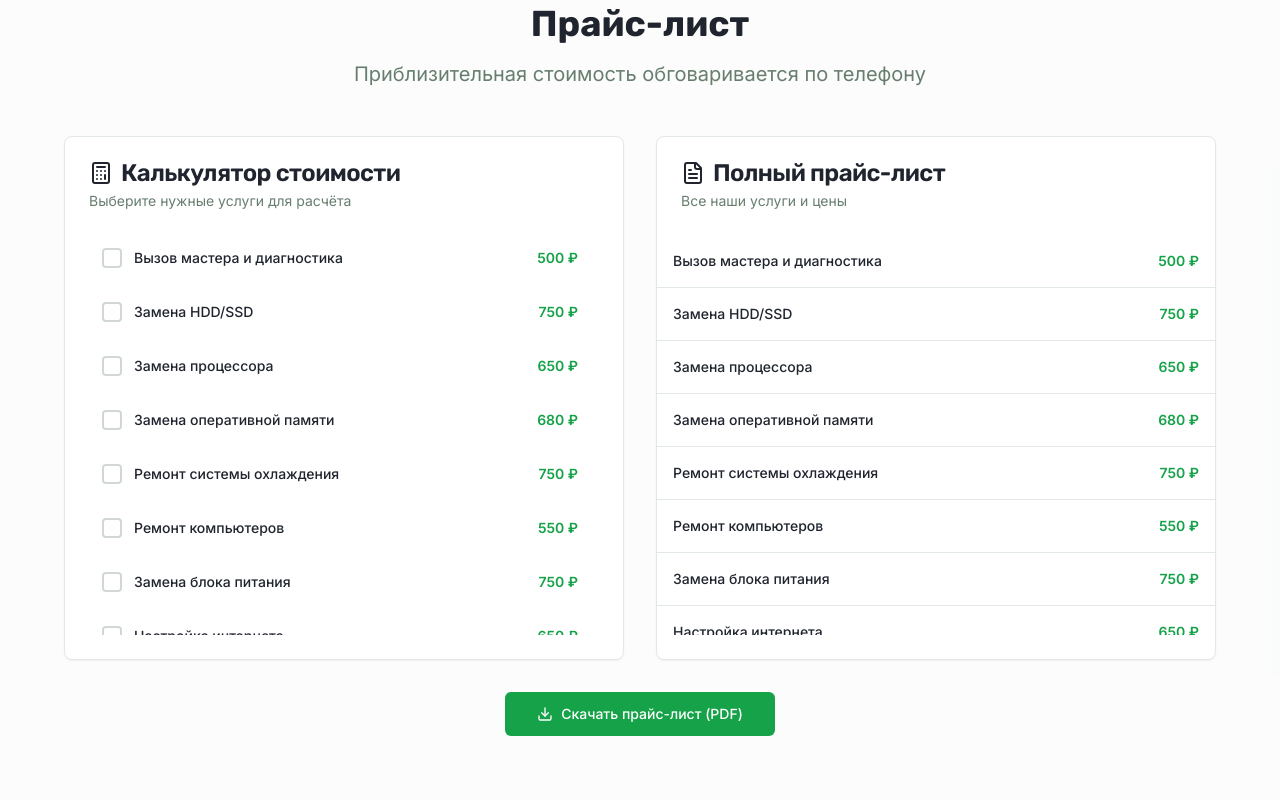
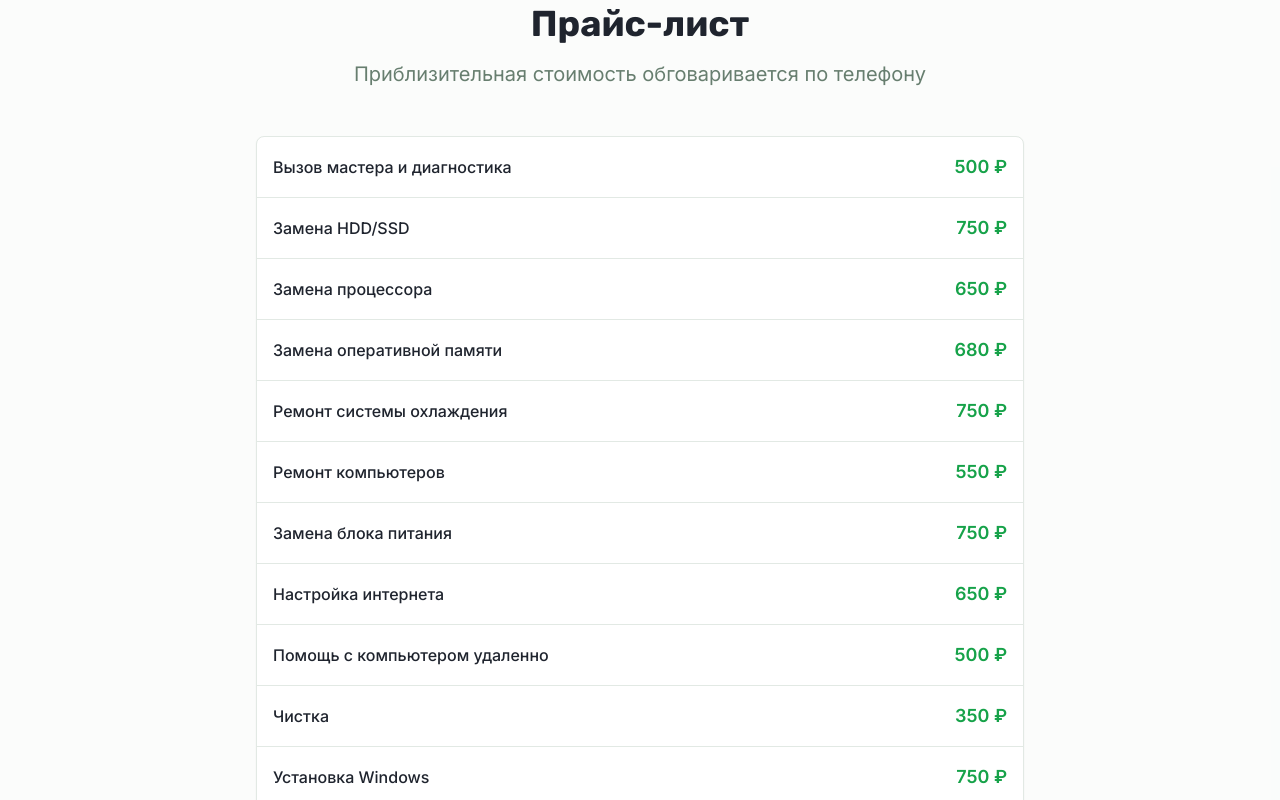
Before and after one commit to pr-poehali-dev/computer-repair-service, a React (Vite) app: page / in a window 1280 px wide. Shown: the part 2120-2920 px from the top of the page. Built offline with nearby package versions, Linux system fonts and the light colour scheme.

Commit message:
Добавлена базовая функциональность (восстановлено из 7bb93ca)

```diff
--- a/src/pages/Index.tsx
+++ b/src/pages/Index.tsx
@@ -10,32 +10,12 @@ import autoTable from "jspdf-autotable";
 const Index = () => {
   const [activeSection, setActiveSection] = useState("main");
   const [mobileMenuOpen, setMobileMenuOpen] = useState(false);
-  const [selectedServices, setSelectedServices] = useState<string[]>([]);
 
   const scrollToSection = (id: string) => {
     setActiveSection(id);
     setMobileMenuOpen(false);
     const element = document.getElementById(id);
     element?.scrollIntoView({ behavior: "smooth" });
-  };
-
-  const toggleService = (service: string) => {
-    setSelectedServices(prev =>
-      prev.includes(service)
-        ? prev.filter(s => s !== service)
-        : [...prev, service]
-    );
-  };
-
-  const calculateTotal = () => {
-    return selectedServices.reduce((total, serviceName) => {
-      const item = pricing.find(p => p.service === serviceName);
-      if (item) {
-        const price = parseInt(item.price.replace(/\D/g, ''));
-        return total + price;
-      }
-      return total;
-    }, 0);
   };
 
   const downloadPricePDF = () => {
@@ -320,85 +300,19 @@ const Index = () => {
               Приблизительная стоимость обговаривается по телефону
             </p>
           </div>
-
-          <div className="grid lg:grid-cols-2 gap-8 max-w-6xl mx-auto mb-8">
-            <Card>
-              <CardHeader>
-                <CardTitle className="flex items-center gap-2">
-                  <Icon name="Calculator" size={24} />
-                  Калькулятор стоимости
-                </CardTitle>
-                <CardDescription>Выберите нужные услуги для расчёта</CardDescription>
-              </CardHeader>
-              <CardContent>
-                <div className="space-y-2 max-h-[400px] overflow-y-auto pr-2">
-                  {pricing.map((item, index) => (
-                    <div
-                      key={index}
-                      onClick={() => toggleService(item.service)}
-                      className={`flex items-center justify-between p-3 rounded-lg border cursor-pointer transition-all ${
-                        selectedServices.includes(item.service)
-                          ? 'bg-primary/10 border-primary'
-                          : 'hover:bg-secondary/50 border-transparent'
-                      }`}
-                    >
-                      <div className="flex items-center gap-3">
-                        <div className={`w-5 h-5 rounded border-2 flex items-center justify-center transition-colors ${
-                          selectedServices.includes(item.service)
-                            ? 'bg-primary border-primary'
-                            : 'border-muted-foreground/30'
-                        }`}>
-                          {selectedServices.includes(item.service) && (
-                            <Icon name="Check" size={14} className="text-white" />
-                          )}
-                        </div>
-                        <span className="font-medium text-sm">{item.service}</span>
-                      </div>
-                      <span className="text-sm font-bold text-primary">{item.price}</span>
-                    </div>
-                  ))}
-                </div>
-
-                {selectedServices.length > 0 && (
-                  <div className="mt-6 pt-6 border-t space-y-4">
-                    <div className="flex items-center justify-between text-lg">
-                      <span className="font-semibold">Итого:</span>
-                      <span className="text-2xl font-bold text-primary">{calculateTotal()} ₽</span>
-                    </div>
-                    <Button
-                      onClick={() => setSelectedServices([])}
-                      variant="outline"
-                      className="w-full"
-                    >
-                      Очистить выбор
-                    </Button>
-                  </div>
-                )}
-              </CardContent>
-            </Card>
-
-            <Card>
-              <CardHeader>
-                <CardTitle className="flex items-center gap-2">
-                  <Icon name="FileText" size={24} />
-                  Полный прайс-лист
-                </CardTitle>
-                <CardDescription>Все наши услуги и цены</CardDescription>
-              </CardHeader>
+          <Card className="max-w-3xl mx-auto">
             <CardContent className="p-0">
-                <div className="divide-y max-h-[400px] overflow-y-auto">
+              <div className="divide-y">
                 {pricing.map((item, index) => (
                   <div key={index} className="flex items-center justify-between p-4 hover:bg-secondary/50 transition-colors">
-                      <span className="font-medium text-sm">{item.service}</span>
-                      <span className="text-sm font-bold text-primary">{item.price}</span>
+                    <span className="font-medium">{item.service}</span>
+                    <span className="text-lg font-bold text-primary">{item.price}</span>
                   </div>
                 ))}
               </div>
             </CardContent>
           </Card>
-          </div>
-
-          <div className="text-center">
+          <div className="text-center mt-8">
             <Button onClick={downloadPricePDF} size="lg" className="gap-2">
               <Icon name="Download" size={20} />
               Скачать прайс-лист (PDF)
```
Lines whose indentation alone changed are shown as unchanged.
